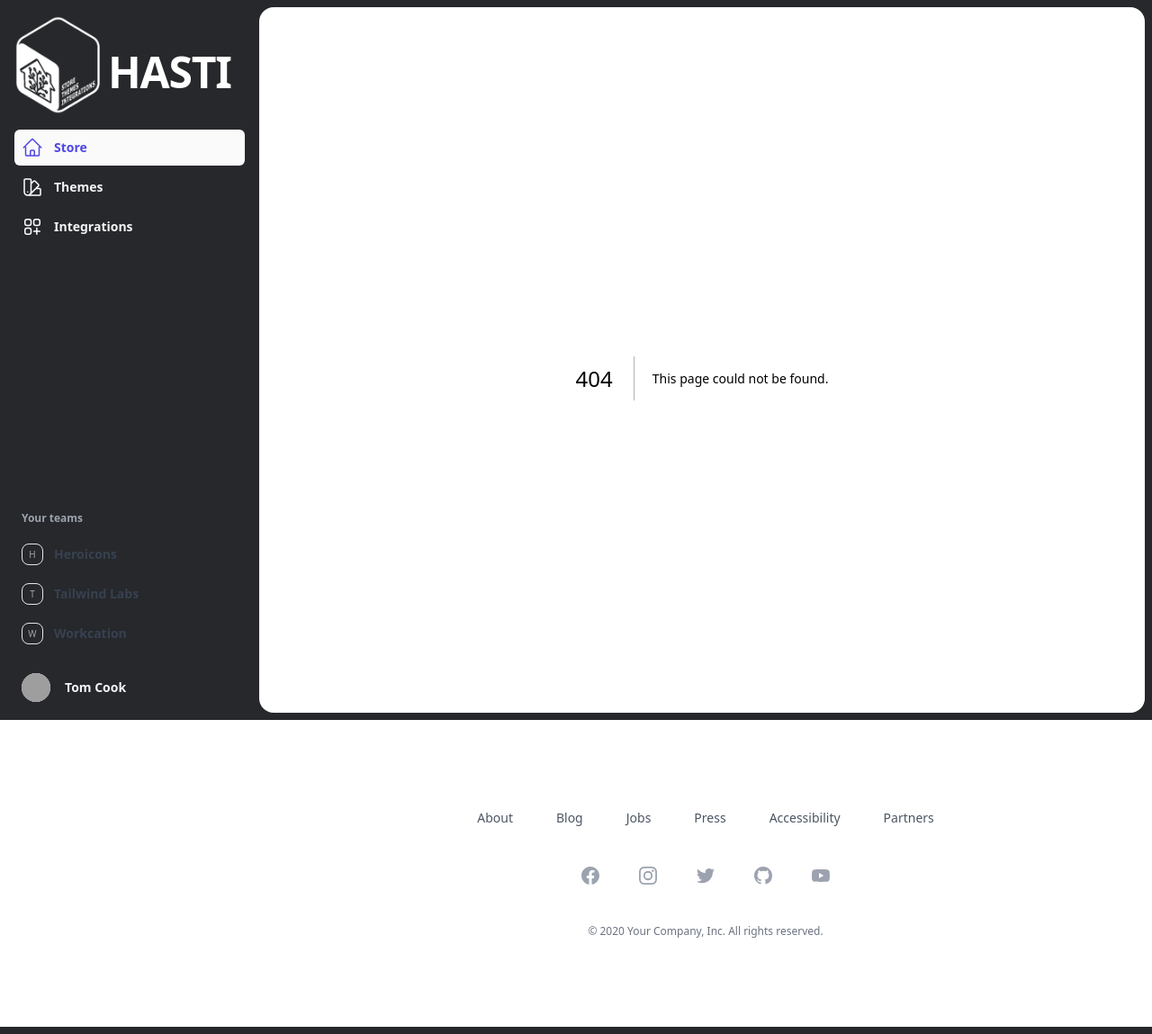
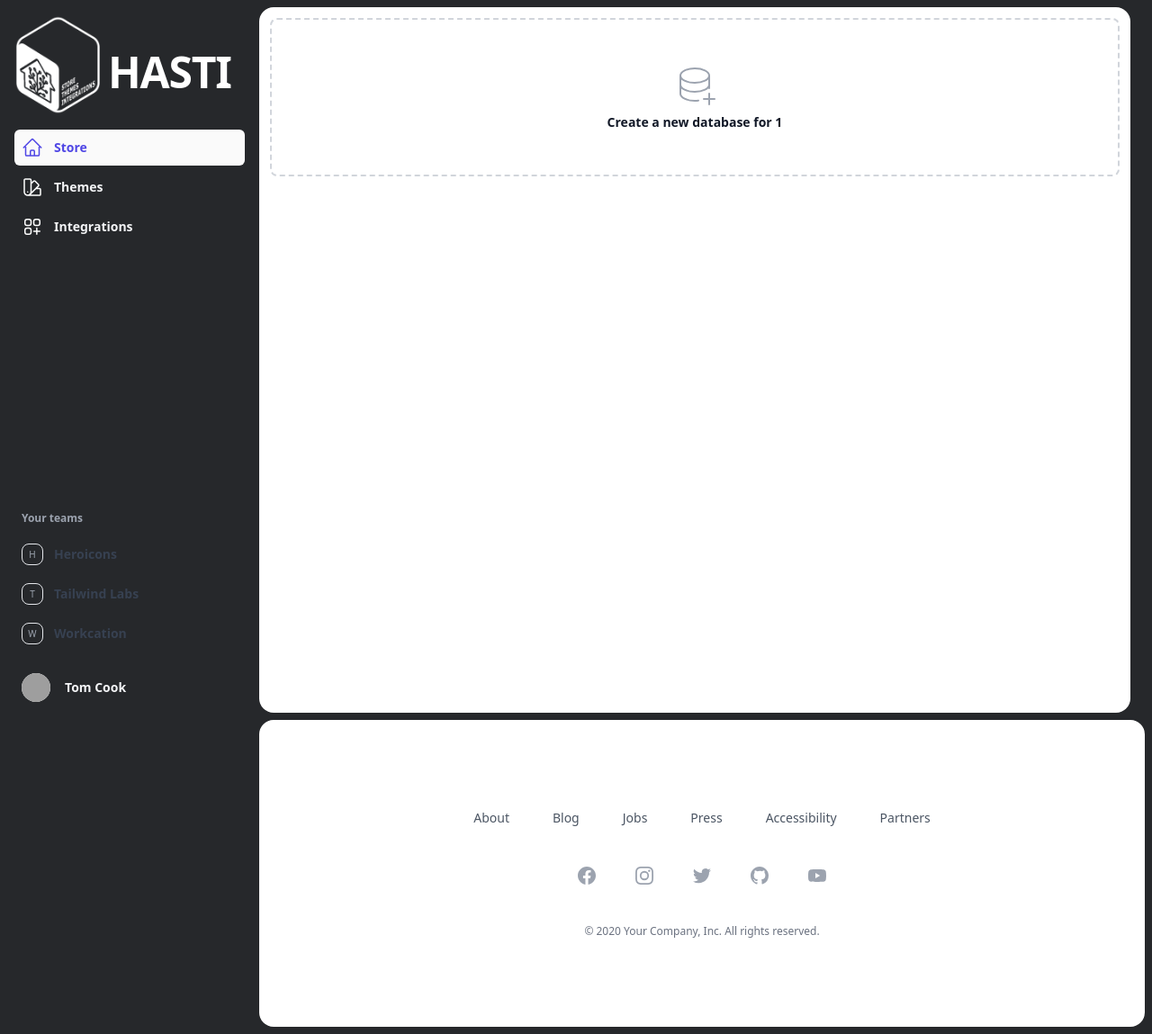
Before and after one commit to JamesWRC/hasti, a Next.js app in the folder site/: page /integrations/1 in a window 1280 px wide. Before the commit this address had no page. Shown: the whole page at 90% size. Built offline with nearby package versions, Linux system fonts and the light colour scheme; grey boxes are pictures that could not be loaded.

Commit message:
fixing layout with nav, added slugs for content

```diff
--- /dev/null
+++ b/site/src/app/integrations/[name]/page.tsx
@@ -0,0 +1,28 @@
+'use client'
+
+export default function Page({ params }: { params: { name: string } }) {
+
+
+    return (
+      <button
+        type="button"
+        className="relative block w-full rounded-lg border-2 border-dashed border-gray-300 p-12 text-center hover:border-gray-400 focus:outline-none focus:ring-2 focus:ring-indigo-500 focus:ring-offset-2"
+      >
+        <svg
+          className="mx-auto h-12 w-12 text-gray-400"
+          stroke="currentColor"
+          fill="none"
+          viewBox="0 0 48 48"
+          aria-hidden="true"
+        >
+          <path
+            strokeLinecap="round"
+            strokeLinejoin="round"
+            strokeWidth={2}
+            d="M8 14v20c0 4.418 7.163 8 16 8 1.381 0 2.721-.087 4-.252M8 14c0 4.418 7.163 8 16 8s16-3.582 16-8M8 14c0-4.418 7.163-8 16-8s16 3.582 16 8m0 0v14m0-4c0 4.418-7.163 8-16 8S8 28.418 8 24m32 10v6m0 0v6m0-6h6m-6 0h-6"
+          />
+        </svg>
+        <span className="mt-2 block text-sm font-semibold text-gray-900">Create a new database for {params.name}</span>
+      </button>
+    )
+  }
--- /dev/null
+++ b/site/src/app/integrations/page.tsx
@@ -0,0 +1,24 @@
+export default function Page() {
+    return (
+      <button
+        type="button"
+        className="relative block w-full rounded-lg border-2 border-dashed border-gray-300 p-12 text-center hover:border-gray-400 focus:outline-none focus:ring-2 focus:ring-indigo-500 focus:ring-offset-2"
+      >
+        <svg
+          className="mx-auto h-12 w-12 text-gray-400"
+          stroke="currentColor"
+          fill="none"
+          viewBox="0 0 48 48"
+          aria-hidden="true"
+        >
+          <path
+            strokeLinecap="round"
+            strokeLinejoin="round"
+            strokeWidth={2}
+            d="M8 14v20c0 4.418 7.163 8 16 8 1.381 0 2.721-.087 4-.252M8 14c0 4.418 7.163 8 16 8s16-3.582 16-8M8 14c0-4.418 7.163-8 16-8s16 3.582 16 8m0 0v14m0-4c0 4.418-7.163 8-16 8S8 28.418 8 24m32 10v6m0 0v6m0-6h6m-6 0h-6"
+          />
+        </svg>
+        <span className="mt-2 block text-sm font-semibold text-gray-900">WELCOME</span>
+      </button>
+    )
+  }
--- a/site/src/app/layout.tsx
+++ b/site/src/app/layout.tsx
@@ -10,7 +10,7 @@ export default function RootLayout({
   children: React.ReactNode
 }) {
   return (
-    <html lang="en" className='bg-dark h-screen '>
+    <html lang="en" className='bg-dark h-screen'>
       {/*
         <head /> will contain the components returned by the nearest parent
         head.tsx. Find out more at https://beta.nextjs.org/docs/api-reference/file-conventions/head
--- a/site/src/app/mainLayout.tsx
+++ b/site/src/app/mainLayout.tsx
@@ -26,6 +26,7 @@ const navigation = [
   { name: 'Store', href: '/store', icon: HomeIcon, current: true },
   { name: 'Themes', href: '/themes', icon: SwatchIcon, current: false },
   { name: 'Integrations', href: '/integrations', icon: SquaresPlusIcon, current: false },
+
 ]
 const teams = [
   { id: 1, name: 'Heroicons', href: '#', initial: 'H', current: false },
@@ -104,7 +105,7 @@ export default function MainLayout({
                                 selectedNav === item.name
                                   ? 'bg-zinc-50 text-indigo-600'
                                   : 'text-gray-100 hover:text-indigo-600 hover:bg-gray-50',
-                                'group flex gap-x-3 rounded-md p-2 text-sm leading-6 font-semibold'
+                                'group flex gap-x-3 rounded-md p-2 text-sm leading-6 font-semibold '
                               )}
                               onClick={() => setSelectedNav(item.name)}
                             >
@@ -179,7 +180,7 @@ export default function MainLayout({
               <>
                 <div className="mx-auto max-w-7xl px-4 sm:px-6 lg:px-8">
                   <div className="flex h-16">
-                    <div className="flex relative w-full ">
+                    <div className="flex justify-between w-full ">
                       <div className="flex flex-shrink-0 items-center -ml-3 ">
                         <img
                           className="h-[4rem] w-auto pt-2"
@@ -187,7 +188,7 @@ export default function MainLayout({
                           alt="Your Company"
                         />
                       </div>
-                      <div className="flex space-x-4 snap-x overflow-scroll overflow-y-hidden scroll-ml-4 scrollbar parent">
+                      <div className="flex space-x-4 snap-x overflow--x-scroll overflow-y-hidden scroll-ml-4 scrollbar parent">
                         {navigation.map((item) => (
                           <a
                             id='child'
@@ -195,9 +196,9 @@ export default function MainLayout({
                             href={item.href}
                             className={classNames(
                               item.current
-                                ? 'border-indigo-500 text-gray-900'
-                                : 'border-transparent text-gray-500 hover:border-gray-300 hover:text-gray-700',
-                              `inline-flex items-center border-b-2 px-1 pt-1 text-sm font-medium first:ml-10 last:pr-10`,
+                                ? 'border-indigo-500 text-gray-50'
+                                : 'border-transparent text-gray-50 hover:border-gray-300 hover:text-gray-400',
+                              `inline-flex items-center border-b-2 px-1 pt-1 text-sm font-medium first:ml-10 last:mr-10`,
                             )}
                             aria-current={item.current ? 'page' : undefined}
                             onClick={() => setSelectedNav(item.name)}
@@ -279,7 +280,7 @@ export default function MainLayout({
 
 
 
-        <main className="md:pl-72 bg-dark w-screen h-full md:h-screen p-2 ">
+        <main className="md:pl-72 bg-dark w-screen h-full md:h-screen p-2 md:pr-6">
           <div className="p-3 bg-white rounded-2xl w-full h-full md:h-full overflow-y-scroll scrollbar">
             {children}
 
--- /dev/null
+++ b/site/src/app/themes/[name]/page.tsx
@@ -0,0 +1,28 @@
+'use client'
+
+export default function Page({ params }: { params: { name: string } }) {
+
+
+    return (
+      <button
+        type="button"
+        className="relative block w-full rounded-lg border-2 border-dashed border-gray-300 p-12 text-center hover:border-gray-400 focus:outline-none focus:ring-2 focus:ring-indigo-500 focus:ring-offset-2"
+      >
+        <svg
+          className="mx-auto h-12 w-12 text-gray-400"
+          stroke="currentColor"
+          fill="none"
+          viewBox="0 0 48 48"
+          aria-hidden="true"
+        >
+          <path
+            strokeLinecap="round"
+            strokeLinejoin="round"
+            strokeWidth={2}
+            d="M8 14v20c0 4.418 7.163 8 16 8 1.381 0 2.721-.087 4-.252M8 14c0 4.418 7.163 8 16 8s16-3.582 16-8M8 14c0-4.418 7.163-8 16-8s16 3.582 16 8m0 0v14m0-4c0 4.418-7.163 8-16 8S8 28.418 8 24m32 10v6m0 0v6m0-6h6m-6 0h-6"
+          />
+        </svg>
+        <span className="mt-2 block text-sm font-semibold text-gray-900">Create a new database for {params.name}</span>
+      </button>
+    )
+  }
--- /dev/null
+++ b/site/src/app/themes/page.tsx
@@ -0,0 +1,24 @@
+export default function Page() {
+    return (
+      <button
+        type="button"
+        className="relative block w-full rounded-lg border-2 border-dashed border-gray-300 p-12 text-center hover:border-gray-400 focus:outline-none focus:ring-2 focus:ring-indigo-500 focus:ring-offset-2"
+      >
+        <svg
+          className="mx-auto h-12 w-12 text-gray-400"
+          stroke="currentColor"
+          fill="none"
+          viewBox="0 0 48 48"
+          aria-hidden="true"
+        >
+          <path
+            strokeLinecap="round"
+            strokeLinejoin="round"
+            strokeWidth={2}
+            d="M8 14v20c0 4.418 7.163 8 16 8 1.381 0 2.721-.087 4-.252M8 14c0 4.418 7.163 8 16 8s16-3.582 16-8M8 14c0-4.418 7.163-8 16-8s16 3.582 16 8m0 0v14m0-4c0 4.418-7.163 8-16 8S8 28.418 8 24m32 10v6m0 0v6m0-6h6m-6 0h-6"
+          />
+        </svg>
+        <span className="mt-2 block text-sm font-semibold text-gray-900">WELCOME</span>
+      </button>
+    )
+  }
--- a/site/src/components/Footer.tsx
+++ b/site/src/components/Footer.tsx
@@ -74,8 +74,8 @@ const navigation = {
 
   export default function Footer() {
     return (
-      <footer className="md:pl-72 ">
-        <div className="mx-auto  overflow-hidden px-6 py-20 sm:py-24 lg:px-8">
+      <footer className="md:pl-72 bg-dark pl-2 pb-2 md:p-2 md:pt-0">
+        <div className="mx-auto bg-white overflow-hidden px-6 py-20 sm:py-24 lg:px-8 rounded-2xl">
           <nav className=" -mb-6 columns-2 sm:flex sm:justify-center sm:space-x-12" aria-label="Footer">
             {navigation.main.map((item) => (
               <div key={item.name} className="pb-6">
--- a/site/src/components/store/FeaturedGroup.tsx
+++ b/site/src/components/store/FeaturedGroup.tsx
@@ -29,7 +29,7 @@ export default function FeaturedGroup({
                         </div>
                     </div>
                     <div className="col-span-2 row-start-2 min-w-0">
-                    <div className="">
+                    <div className="md:-mx-4">
                     <div className="overflow-x-scroll scrollbar">
                     {/* <div className="mx-auto mt-4 grid max-w-2xl auto-rows-fr grid-cols-1 gap-8 lg:mx-0 lg:max-w-none lg:grid-cols-3 2xl:grid-cols-4 3xl:grid-cols-5"> */}
                     <div className="min-w-[250%] mt-4 grid grid-cols-15 md:grid-cols-12 xl:grid-cols-8 gap-4 sm:gap-8">
```
